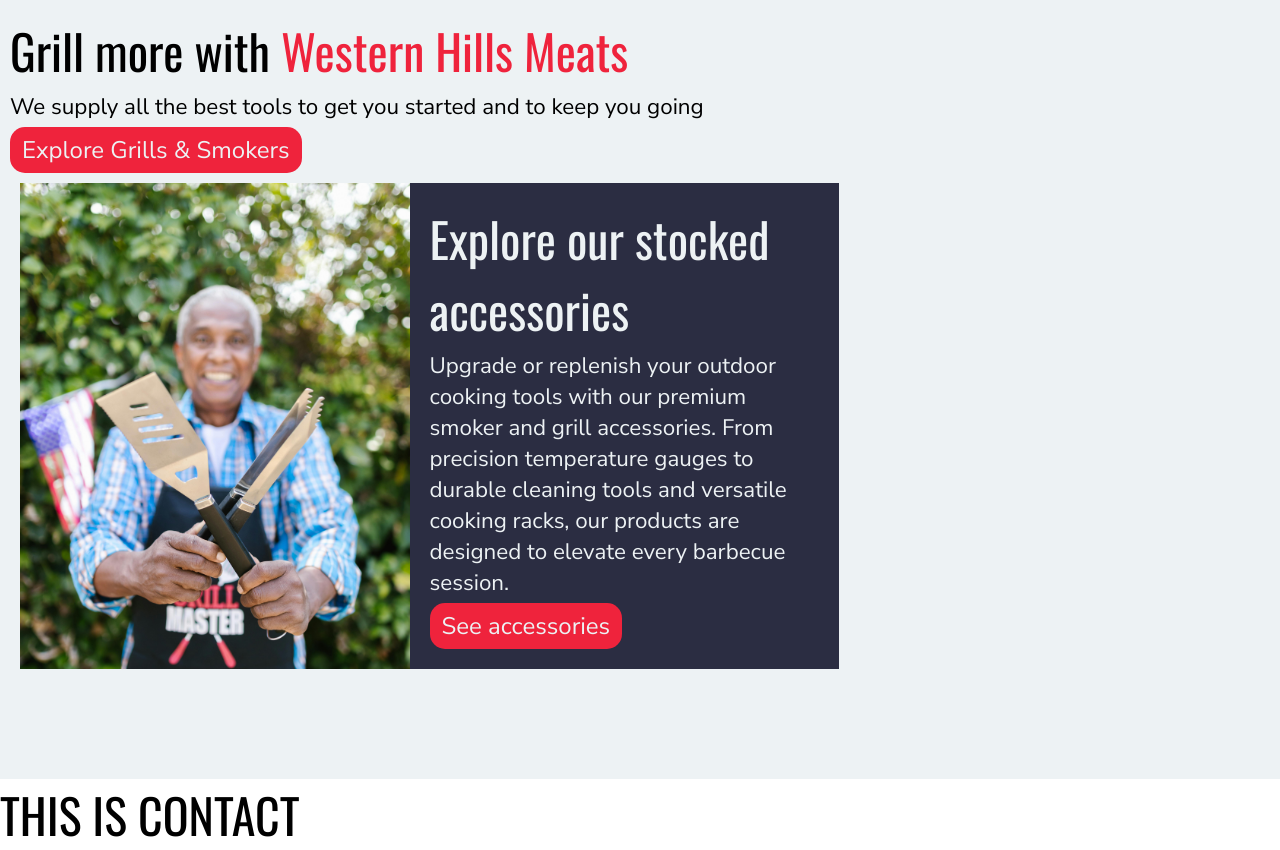
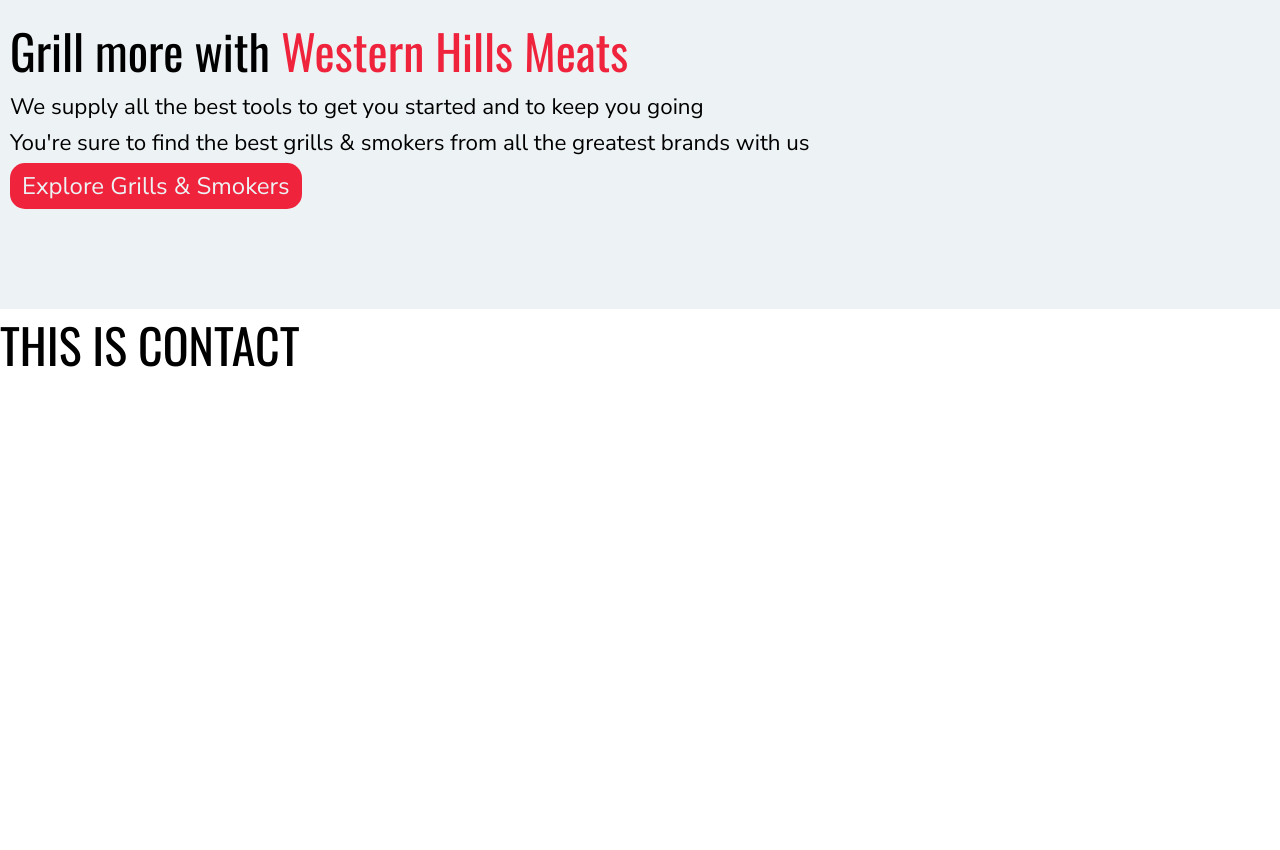
Before and after one commit to Thomas-Cottis-21/western_hills_meats, a React (Vite) app: page / in a window 1280 px wide. Shown: the part 2040-2890 px from the top of the page. After the commit the page ends 2420 px from the top, so only its background shows below. Built offline with nearby package versions, Linux system fonts and the light colour scheme.

Commit message:
removing cards, adding grid of brands logos

```diff
--- a/src/assets/style/_card.scss
+++ /dev/null
@@ -1,30 +0,0 @@
-.heroCard {
-    display: flex;
-    flex-direction: column;
-    margin: 10px;
-    width: 90%;
-
-    div {
-        flex: 1;
-        padding: 50px 0;
-    }
-
-    div.image {
-        background-image: url(../pexels-rdne-8522719.jpg);
-        background-repeat: no-repeat;
-        background-size: cover;
-    }
-
-    div.content {
-        background-color: $dark;
-        color: $light;
-        padding: 20px;
-    }
-}
-
-@media (min-width: 760px) {
-    .heroCard {
-        flex-direction: row;
-        width: 65%;
-    }
-}
--- a/src/assets/style/style.scss
+++ b/src/assets/style/style.scss
@@ -6,5 +6,4 @@
 @import "_callToAction.scss";
 @import "_condimentHero.scss";
 @import "_smokerHero.scss";
-@import "_card.scss";
 @import "_global.scss";
--- a/src/components/HeroCard.comp.jsx
+++ /dev/null
@@ -1,19 +0,0 @@
-const HeroCard = (backgroundImageUrl) => {
-    return (
-			<div className="heroCard">
-				<div className="image"></div>
-				<div className="content">
-					<h1>Explore our stocked accessories</h1>
-					<p className="subtitle">
-						Upgrade or replenish your outdoor cooking tools with our premium
-						smoker and grill accessories. From precision temperature
-						gauges to durable cleaning tools and versatile cooking racks,
-						our products are designed to elevate every barbecue session.
-					</p>
-                    <button>See accessories</button>
-				</div>
-			</div>
-		);
-}
-
-export default HeroCard;
--- a/src/components/SmokerHero.comp.jsx
+++ b/src/components/SmokerHero.comp.jsx
@@ -1,5 +1,3 @@
-import HeroCard from "./HeroCard.comp.jsx";
-
 const SmokerHero = () => {
     return (
 			<section id="smokerHero">
@@ -10,8 +8,9 @@ const SmokerHero = () => {
 					We supply all the best tools to get you started and to keep you
 					going
 				</p>
+				<p className="subtitle">You're sure to find the best grills & smokers from all the greatest brands with us</p>
+
 				<button>Explore Grills & Smokers</button>
-                <HeroCard />
 			</section>
 		);
 }
```
